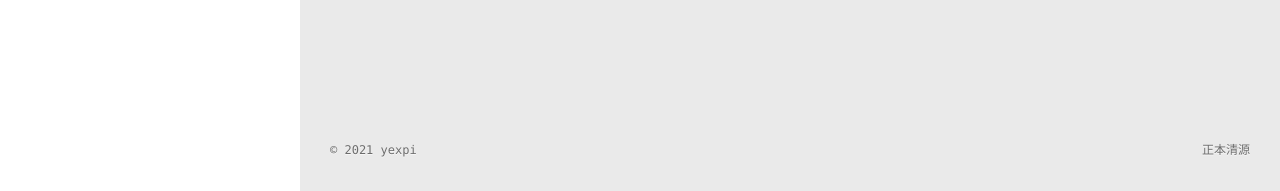
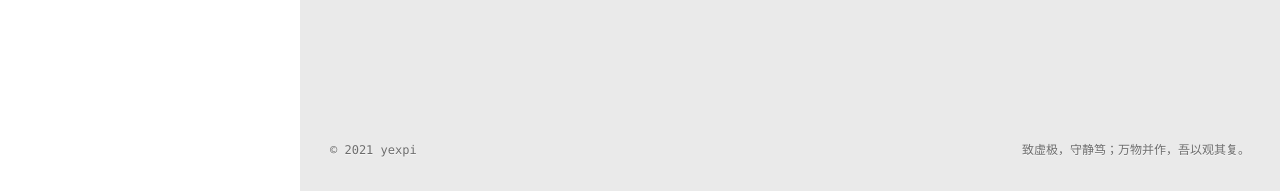
Before and after one commit to yexpii/yexpii.github.io, a plain HTML site: page 2021/01/27/about-hexo/index.html in a window 1280 px wide. Shown: the part 609-800 px from the top of the page. Drawn offline with Linux system fonts and the light colour scheme; no server answers.

Commit message:
Site updated: 2021-02-08 22:18:10

```diff
--- a/2021/01/27/about-hexo/index.html
+++ b/2021/01/27/about-hexo/index.html
@@ -313,7 +313,7 @@ hexo d 在source/_post文件下git pull </code></pre>
     		&copy; 2021 yexpi
     	</div>
       	<div class="footer-right">
-      		 正本清源
+      		 致虚极，守静笃；万物并作，吾以观其复。
       	</div>
     </div>
   </div>
```
Also changed, not shown: archives/2021/01/index.html (+1 -1 lines), archives/2021/index.html (+1 -1 lines), archives/index.html (+1 -1 lines), index.html (+1 -1 lines).
